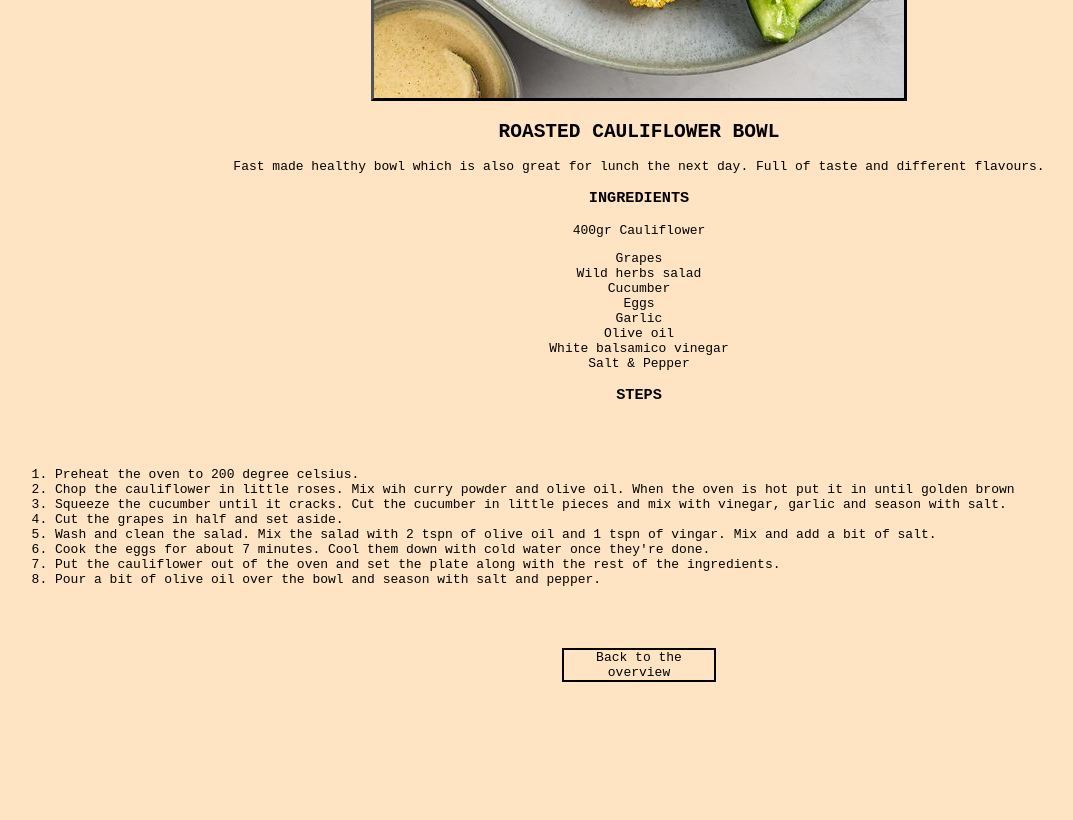
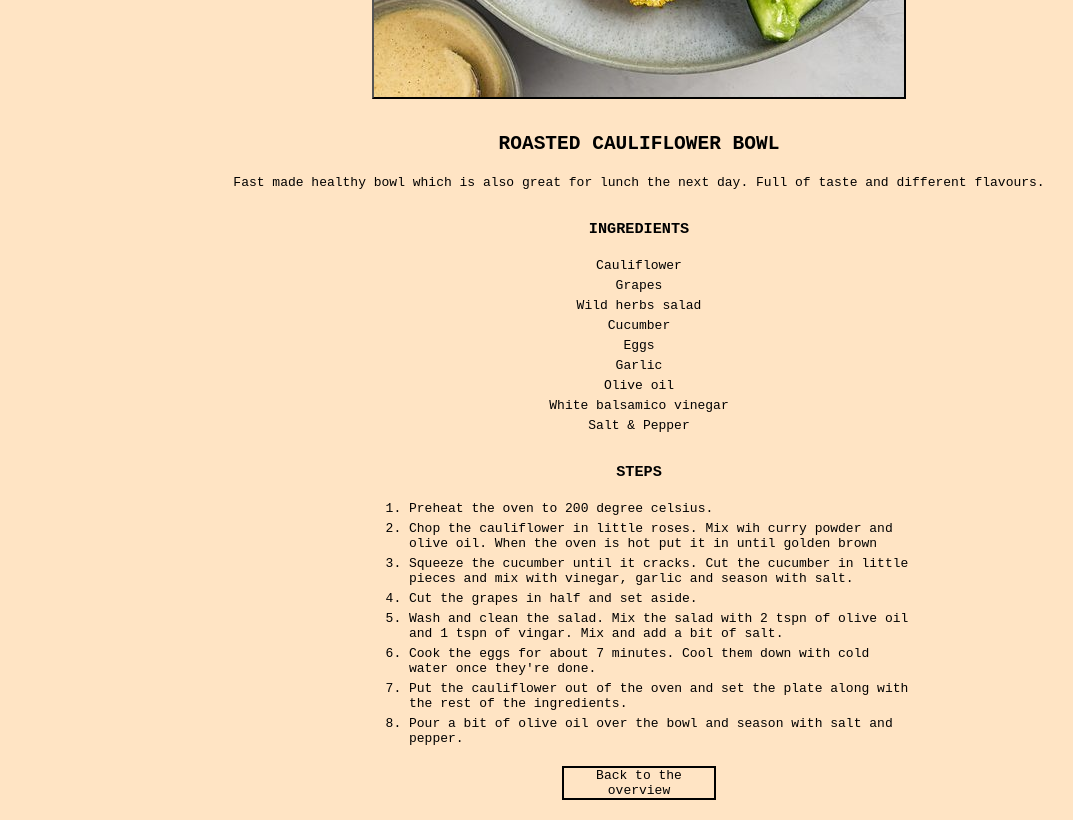
Before and after one commit to mxrhl/odin-recipes, a plain HTML site: page recipes/bowl.html in a window 1280 px wide. Shown: the part 500-1320 px from the top of the page, without its empty margins (1-1074 px from the left). Before the commit the page ends 1190 px from the top, so only its background shows below. Drawn offline with Linux system fonts and the light colour scheme.

Commit message:
change spacing of list items

```diff
--- a/recipes/bowl.html
+++ b/recipes/bowl.html
@@ -16,7 +16,7 @@
     </p>
     <h3>INGREDIENTS</h3>
     <ul>
-        <li><p>400gr Cauliflower</p></li>
+        <li>Cauliflower</li>
         <li>Grapes</li>
         <li>Wild herbs salad</li>
         <li>Cucumber</li>
@@ -27,7 +27,7 @@
         <li>Salt & Pepper</li>
     </ul>
     <h3>STEPS</h3>
-    <ol>
+    <ol class="steps">
         <li>Preheat the oven to 200 degree celsius.</li>
         <li>Chop the cauliflower in little roses. Mix wih curry powder and olive oil. When the oven is hot put it in until golden brown</li>
         <li>Squeeze the cucumber until it cracks. Cut the cucumber in little pieces and mix with vinegar, garlic and season with salt.</li>
--- a/style.css
+++ b/style.css
@@ -1,27 +1,23 @@
-body {
+* {
     background-color: bisque;
     text-align: center;
     font-family: monospace;
 }
 
-h1 {
-    text-align: center;
+h2, h3 {
+    margin: 30px auto 20px;
 }
 
 ul {
     list-style-type: none;
     padding: 0;
-    margin: 0;
+    margin: auto;
     text-align: center;
-}
-
-ol {
-    text-align: justify;
-    padding: 3rem;
 }
 
 li {
     padding: auto;
+    margin: 5px auto;
 }
 
 img {
@@ -40,7 +36,12 @@ a{
     border: 2px;
     border-color: black;
     border-style: solid;
-    margin: auto;
+    margin: 20px auto;
     padding: auto;
     align-self: center;
 }
+
+.steps li{
+    max-width: 500px;
+    text-align: left;
+}
```
Also changed, not shown: recipes/curry.html (+1 -1 lines), recipes/pizza.html (+1 -1 lines).
